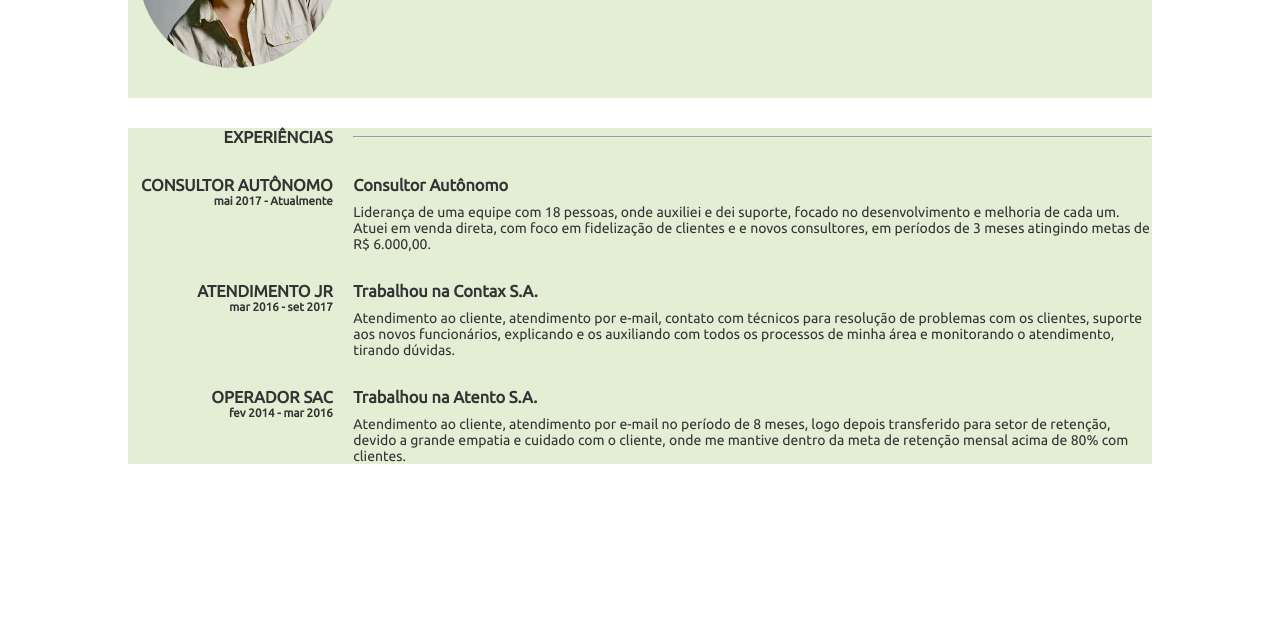
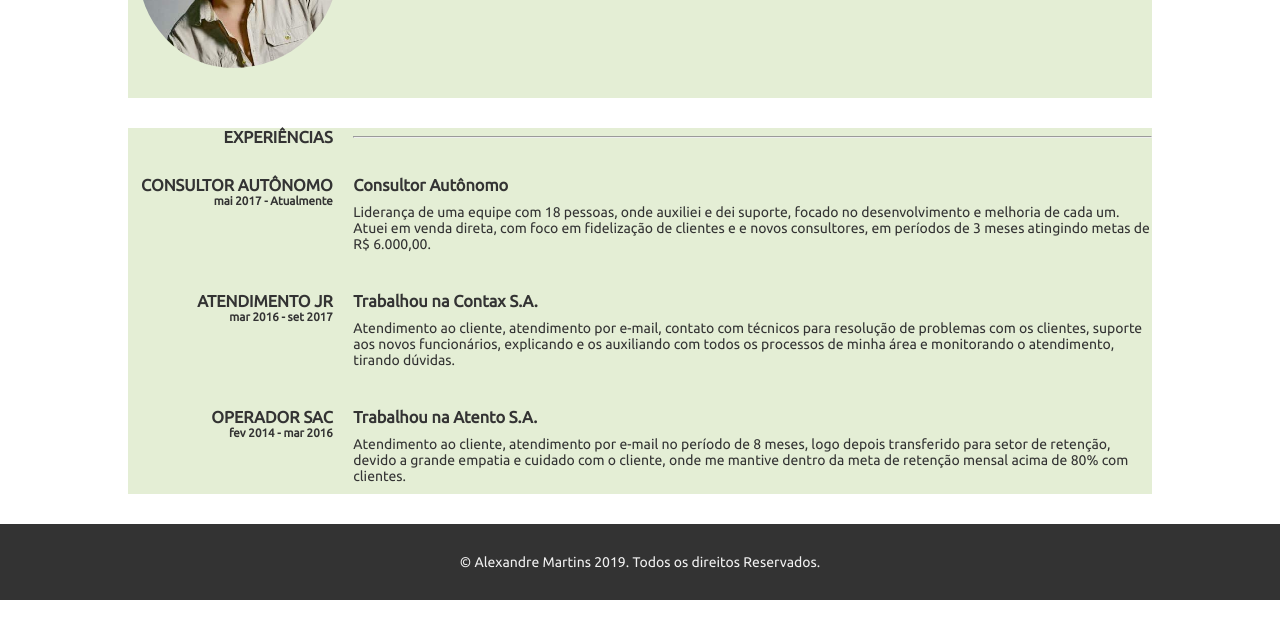
Before and after one commit to alexandremdeveloper/alexandremdeveloper.github.io, a plain HTML site: page index.html in a window 1280 px wide. Shown: the part 162-800 px from the top of the page. Drawn offline with Linux system fonts and the light colour scheme.

Commit message:
criado footer

```diff
--- a/css/estilo.css
+++ b/css/estilo.css
@@ -71,7 +71,15 @@ ul{
 }
 p {
     margin-top: 10px;
+    margin-bottom: 10px;
 }
 .alinha-topo {
     align-items: flex-start;
 }
+.rodape {
+    background: #333;
+    color: #f1f1f1;
+    text-align: center;
+    padding: 20px;
+    margin-top: 30px;
+}
--- a/index.html
+++ b/index.html
@@ -83,10 +83,10 @@
                     da meta de retenção mensal acima de 80% com clientes.</p>
             </div>
         </div>
-
-
     </div>
-    </div>
+    <footer class="rodape">
+        <p>© Alexandre Martins 2019. Todos os direitos Reservados.</p>
+    </footer>
 </body>
 
 </html>
```
